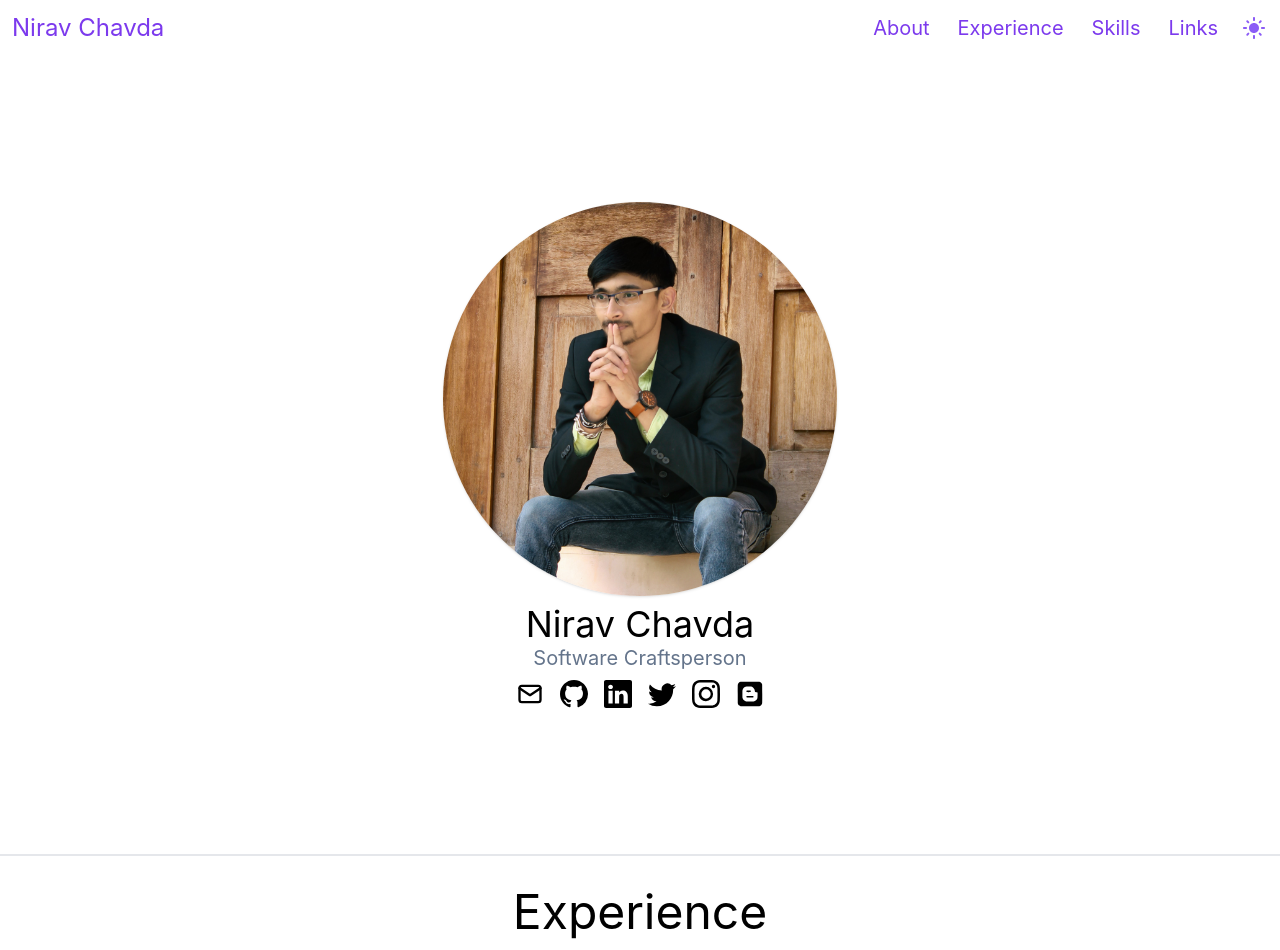
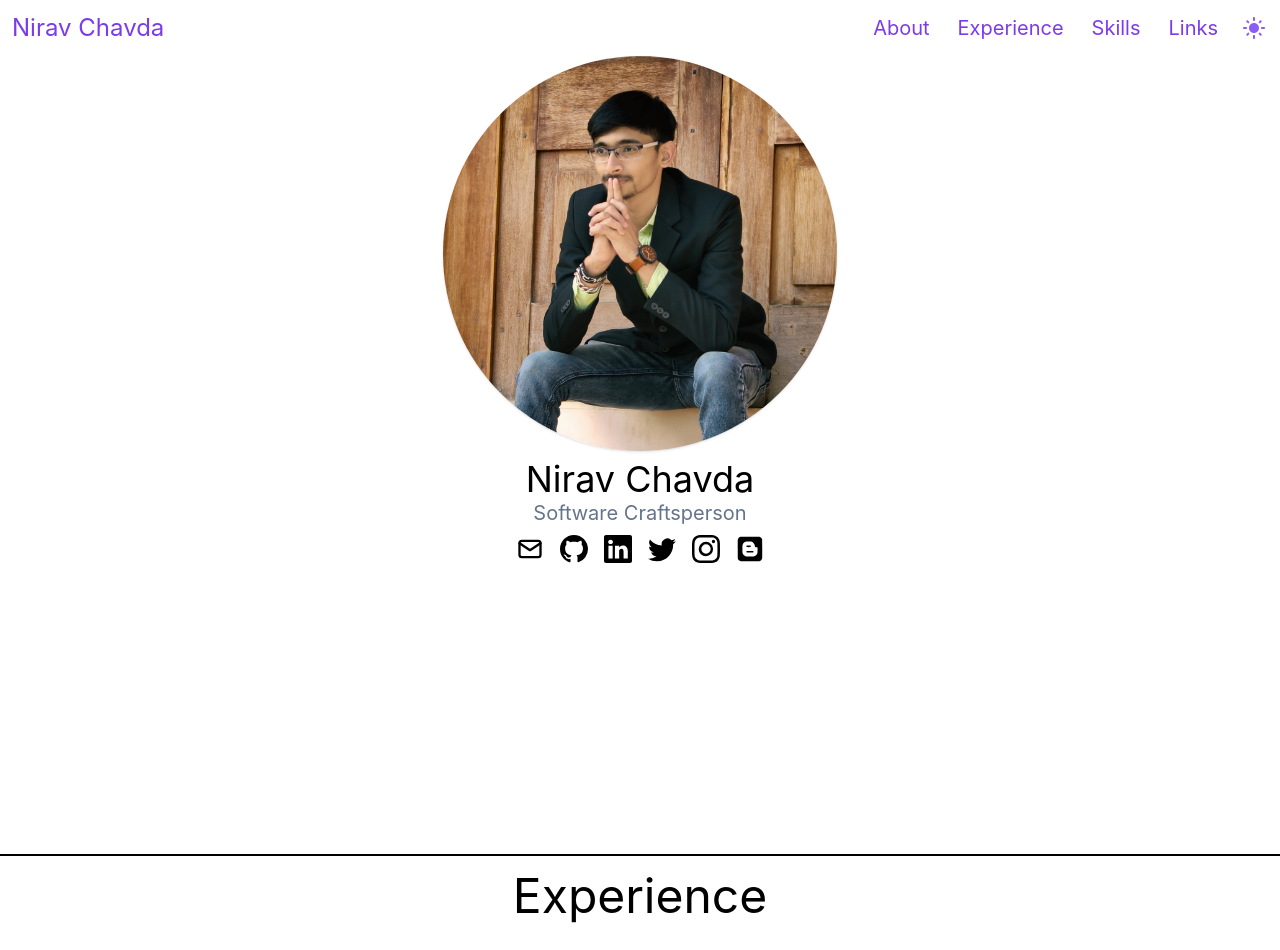
Before and after one commit to niravchavda99/niravchavda99.github.io, a React (Create React App) app: page / in a window 1280 px wide. Shown: the top 950 px of the page. Built offline with nearby package versions, Linux system fonts and the light colour scheme.

Commit message:
ENH: Add dark mode to experience component

```diff
--- a/src/app/App.scss
+++ b/src/app/App.scss
@@ -1,7 +1,7 @@
 @import url(https://cdn.jsdelivr.net/gh/devicons/devicon@v2.15.1/devicon.min.css);
 
 .App {
-  @apply h-screen text-center bg-white;
+  @apply h-screen text-center;
 }
 
 .center-all {
--- a/src/app/App.tsx
+++ b/src/app/App.tsx
@@ -11,12 +11,12 @@ function App() {
   const [darkMode, setDarkMode] = useState(false);
 
   return (
-      <div className="App">
+      <div className={`App ${darkMode ? 'dark' : 'light'}`}>
         <ScrollToTop className={'flex flex-col items-center justify-center'} smooth
                      color="#8b5cf6"/>
         <Header darkMode={darkMode} toggleDarkMode={setDarkMode}/>
-        <About darkMode={darkMode}/>
-        <Experience darkMode={darkMode}/>
+        <About/>
+        <Experience/>
         <Skills darkMode={darkMode}/>
         <Footer/>
       </div>
--- a/src/app/about/About.scss
+++ b/src/app/about/About.scss
@@ -15,7 +15,7 @@
 }
 
 .career {
-  @apply text-xl text-slate-500;
+  @apply text-xl;
 }
 
 .links {
@@ -25,3 +25,31 @@
 .link-item {
   @apply px-2 hover:scale-125 transition ease-in-out;
 }
+
+.light {
+  #about {
+    @apply bg-white border-b-black;
+  }
+
+  .career {
+    @apply text-slate-500;
+  }
+}
+
+.dark {
+  #about {
+    @apply bg-slate-700 border-b-violet-300;
+  }
+
+  .career {
+    @apply text-violet-300;
+  }
+
+  .about-name {
+    @apply text-violet-200;
+  }
+
+  .link-item {
+    @apply text-violet-200;
+  }
+}
--- a/src/app/about/About.tsx
+++ b/src/app/about/About.tsx
@@ -7,10 +7,10 @@ import SocialMediaLink from "../common/SocialMediaLink";
 import {Link} from "react-router-dom";
 import DarkModeProps from "../common/DarkModeProps";
 
-const About = ({darkMode}: DarkModeProps) => {
+const About = () => {
   const iconSize = 28;
 
-  return <div className={'center-all'} id={'about'}>
+  return <div id={'about'}>
     <div className="flex flex-wrap justify-center">
       <div className="w-6/12 sm:w-4/12 px-4">
         <img src={profileImage} alt="..."
--- a/src/app/experience/Experience.scss
+++ b/src/app/experience/Experience.scss
@@ -1,7 +1,27 @@
 #experience {
-  @apply h-full border-b-2 mt-8;
+  @apply h-full border-b-2 pt-2;
 }
 
 .jobs-container {
   @apply flex flex-col items-center;
 }
+
+.experience-header {
+  @apply text-5xl p-2 pb-6;
+}
+
+.light {
+  #experience {
+    @apply bg-white border-b-black;
+  }
+}
+
+.dark {
+  #experience {
+    @apply bg-slate-700 border-b-violet-300;
+  }
+
+  .experience-header {
+    @apply text-violet-200;
+  }
+}
--- a/src/app/experience/Experience.tsx
+++ b/src/app/experience/Experience.tsx
@@ -3,12 +3,10 @@ import {jobs} from './jobs';
 import Job from "./job/Job";
 import VerticalRuler from "../common/VerticalRuler";
 import React from "react";
-import DarkModeProps from "../common/DarkModeProps";
 
-const Experience = ({darkMode}: DarkModeProps) => {
+const Experience = () => {
   return <div id={'experience'}>
-    <div className="text-5xl">Experience</div>
-    <br/>
+    <div className="experience-header">Experience</div>
     <div className="jobs-container">
       {jobs.map((jobProfile, index) =>
           <React.Fragment key={`jobProfile${index}`}>
--- a/src/app/experience/job/Job.scss
+++ b/src/app/experience/job/Job.scss
@@ -7,7 +7,7 @@
 }
 
 .designation {
-  @apply text-xl text-left text-slate-500;
+  @apply text-xl text-left;
 }
 
 .achievements {
@@ -17,3 +17,27 @@
 .dates {
   @apply text-lg text-left text-slate-500;
 }
+
+.light {
+  .designation {
+    @apply text-slate-500;
+  }
+
+  .dates {
+    @apply text-slate-500;
+  }
+}
+
+.dark {
+  .organization-name {
+    @apply text-violet-200;
+  }
+
+  .designation {
+    @apply text-violet-300;
+  }
+
+  .dates {
+    @apply text-violet-300;
+  }
+}
--- a/src/app/header/Header.tsx
+++ b/src/app/header/Header.tsx
@@ -7,7 +7,7 @@ type HeaderProps = {
 };
 
 const Header = ({darkMode, toggleDarkMode}: HeaderProps) => {
-  return <div className={darkMode ? 'dark' : 'light'}>
+  return <div>
     <nav className={`header-container`}>
       <div>
         <div className={'header-logo'}>Nirav Chavda</div>
```
